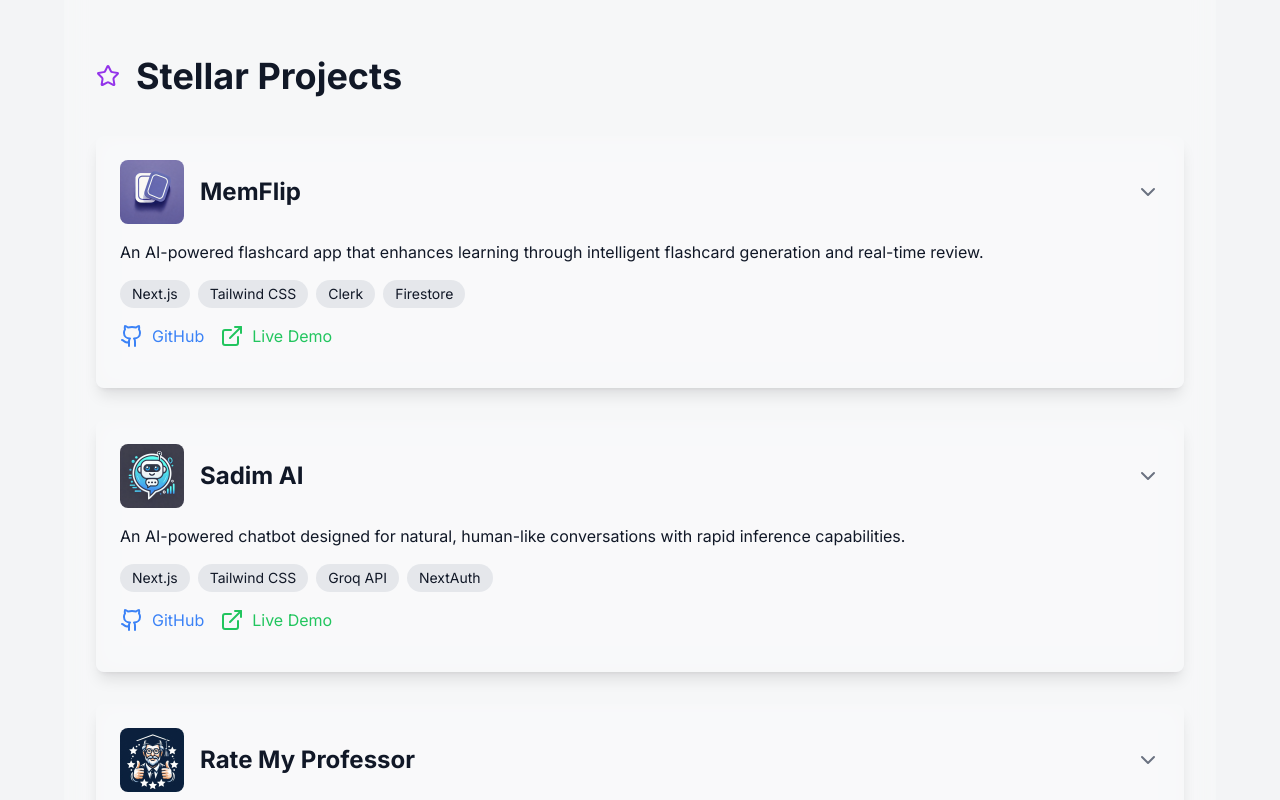
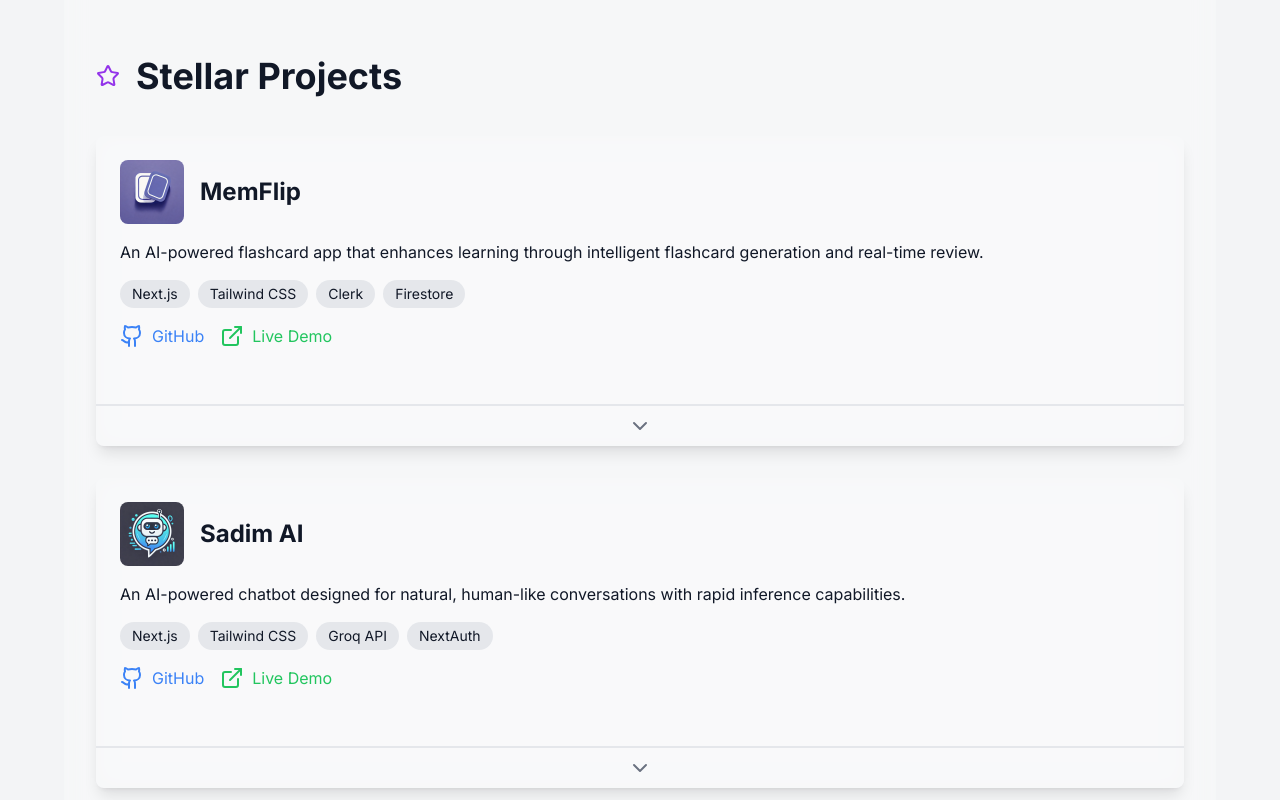
Before and after one commit to Chareeef/portfolio_website, a Next.js app: page / in a window 1280 px wide. Shown: the part 2760-3560 px from the top of the page. Built offline with nearby package versions, Linux system fonts and the light colour scheme.

Commit message:
Enhance projects ChevronDown

```diff
--- a/app/components/Projects.tsx
+++ b/app/components/Projects.tsx
@@ -5,6 +5,7 @@
 import { Github, ExternalLink, ChevronDown } from "lucide-react";
 import SectionHeader from "./SectionHeader";
 import Link from "next/link";
+import { scrollToSection } from "../../utils";
 
 const projects = [
   {
@@ -111,10 +112,8 @@
         {projects.map((project, index) => (
           <div
             key={index}
-            className="cursor-pointer overflow-hidden rounded-lg bg-white/5 shadow-lg backdrop-blur-md transition-all duration-300 ease-in-out hover:shadow-xl dark:bg-black/5"
-            onClick={() =>
-              setActiveProject(activeProject === index ? null : index)
-            }
+            id={`project-${index}`}
+            className="overflow-hidden rounded-lg bg-white/5 shadow-lg backdrop-blur-md transition-all duration-300 ease-in-out hover:shadow-xl dark:bg-black/5"
           >
             <div className="p-6">
               <div className="mb-4 flex items-center justify-between">
@@ -128,11 +127,6 @@
                   />
                   <h3 className="text-2xl font-bold">{project.name}</h3>
                 </div>
-                <button className="text-gray-500 hover:text-gray-700 dark:text-gray-400 dark:hover:text-gray-200">
-                  <ChevronDown
-                    className={`h-6 w-6 transition-transform duration-300 ${activeProject === index ? "rotate-180 transform" : ""}`}
-                  />
-                </button>
               </div>
               <p className="mb-4">{project.description}</p>
               <div className="mb-4 flex flex-wrap justify-center gap-2 md:justify-start">
@@ -192,6 +186,21 @@
                 </div>
               )}
             </div>
+            <div
+              className="mt-4 flex w-full cursor-pointer items-center justify-center border-t-2 border-gray-200 p-2 text-gray-500 hover:text-purple-500 dark:border-gray-700 dark:text-gray-700 dark:hover:text-purple-700"
+              onClick={(e) => {
+                if (activeProject === index) {
+                  scrollToSection(e, `#project-${index}`, 32);
+                }
+                setActiveProject(activeProject === index ? null : index);
+              }}
+            >
+              <button>
+                <ChevronDown
+                  className={`h-6 w-6 transition-transform duration-300 ${activeProject === index ? "rotate-180 transform" : ""}`}
+                />
+              </button>
+            </div>
           </div>
         ))}
       </div>
```
